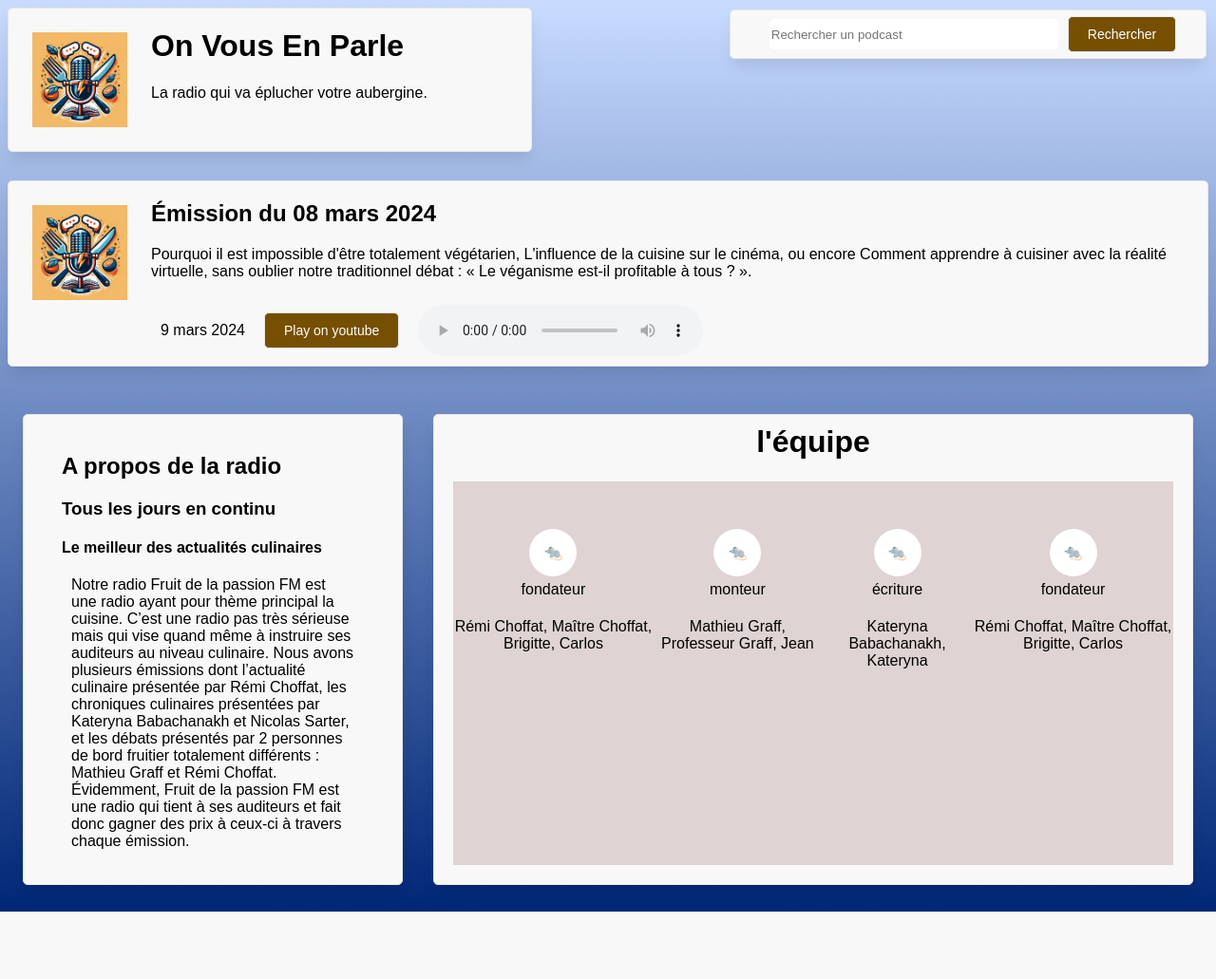
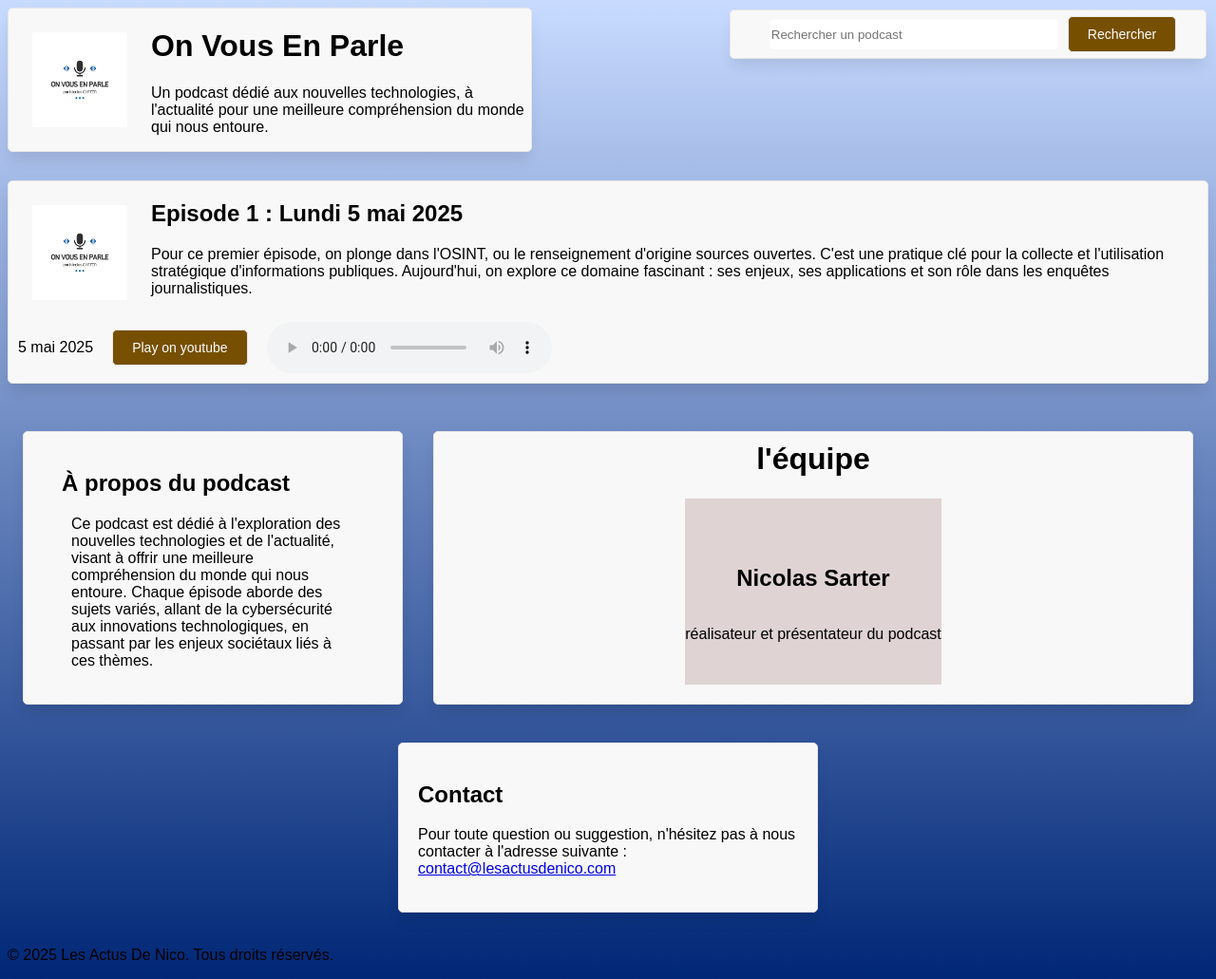
Before and after one commit to sarterni/podcast_lesactusdenico, a PHP site: page / in a window 1280 px wide. Shown: the whole page at 95% size. Before the commit the page ends 960 px from the top, so only its background shows below. Run offline with PHP 8.4, Linux system fonts and the light colour scheme.

Commit message:
fin du site

```diff
--- a/css/HomePage.css
+++ b/css/HomePage.css
@@ -208,3 +208,16 @@
     transition-duration: 0.4s;
     cursor: pointer;
 }
+
+div.contact {
+    width: 400px;
+    height: auto;
+    background-color: #f8f8f8;
+    border: 1px solid #e7e7e7;
+    border-radius: 5px;
+    box-shadow: rgba(0, 0, 0, 0.1) 0px 10px 15px -3px;
+    margin-top: 20px;
+    margin-bottom: 20px;
+    padding: 20px;
+
+}
--- a/index.php
+++ b/index.php
@@ -10,9 +10,10 @@
 
 <body>
     <div class="logo">
-        <img src="./img/FruitDeLaPassionFM.png" alt="">
+        <img src="./img/logo.png" alt="logo du site">
         <h1>On Vous En Parle</h1>
-        <P>La radio qui va éplucher votre aubergine.</P>
+        <P>Un podcast dédié aux nouvelles technologies, à l'actualité pour une meilleure compréhension du monde qui nous
+            entoure.</P>
     </div>
 
     <div class="search-bar">
@@ -23,19 +24,19 @@
 
     <div class="emissions">
 
-        <img src="./img/FruitDeLaPassionFM.png" alt="">
-        <h2>Émission du 08 mars 2024</h2>
-        <p>Pourquoi il est impossible d'être totalement végétarien, L'influence de la cuisine sur le cinéma, ou encore
-            Comment apprendre à cuisiner avec la réalité virtuelle, sans oublier notre traditionnel débat : « Le
-            véganisme est-il profitable à tous ? ».</p>
+        <img src="img/logo.png" alt="logo du site">
+        <h2> Episode 1 : Lundi 5 mai 2025</h2>
+        <p>Pour ce premier épisode, on plonge dans l'OSINT, ou le renseignement d'origine sources ouvertes. C'est une
+            pratique clé pour la collecte et l'utilisation stratégique d'informations publiques. Aujourd'hui, on explore
+            ce domaine fascinant : ses enjeux, ses applications et son rôle dans les enquêtes journalistiques.</p>
 
         <div class="infos">
-            <p class="date">9 mars 2024</p>
-            <a href="https://youtu.be/CN692uglgTU?si=56RNYw2Uok1clNI7" style="text-decoration:none;">
+            <p class="date"> 5 mai 2025</p>
+            <a href="" style="text-decoration:none;">
                 <button class="watch">Play on youtube</button>
             </a>
             <audio controls>
-                <source src="./Fruit de la passion FM.mp3" type="audio/mpeg">
+                <source src="" type="audio/mpeg">
                 Your browser does not support the audio element.
             </audio>
         </div>
@@ -47,87 +48,33 @@
 
     <div class="container">
         <div class="a-propos">
-            <h2>A propos de la radio</h2>
-            <h3>Tous les jours en continu</h3>
-            <h4>Le meilleur des actualités culinaires</h4>
-            <p>Notre radio Fruit de la passion FM est une radio ayant pour thème principal la cuisine. C’est une radio
-                pas
-                très sérieuse mais qui vise quand même à instruire ses auditeurs au niveau culinaire. Nous avons
-                plusieurs
-                émissions dont l’actualité culinaire présentée par Rémi Choffat, les chroniques culinaires présentées
-                par
-                Kateryna Babachanakh et Nicolas Sarter, et les débats présentés par 2 personnes de bord fruitier
-                totalement
-                différents : Mathieu Graff et Rémi Choffat. Évidemment, Fruit de la passion FM est une radio qui tient à
-                ses
-                auditeurs et fait donc gagner des prix à ceux-ci à travers chaque émission.
-
-            </p>
+            <h2>À propos du podcast</h2>
+            <p>Ce podcast est dédié à l'exploration des nouvelles technologies et de l'actualité, visant à offrir une
+                meilleure compréhension du monde qui nous entoure. Chaque épisode aborde des sujets variés, allant de la
+                cybersécurité aux innovations technologiques, en passant par les enjeux sociétaux liés à ces thèmes.</p>
         </div>
 
         <div class="equipe">
             <h1 id="h1-equipe">l'équipe</h1>
-            <div id="no-1" class="membre">
-                <a href="https://webetu.iutnc.univ-lorraine.fr/www/choffat2u/" style="text-decoration:none;">
-                    <button class="follow-me"><span>🐀</span></button>
-                </a>
-                <p class="post">fondateur</p>
-
-                <p id="text">
-                    Rémi Choffat, Maître Choffat, Brigitte, Carlos
-
-                </p>
+            <div class="membre">
+                <img src="" alt="">
+                <h2>Nicolas Sarter</h2>
+                <p> réalisateur et présentateur du podcast</p>
             </div>
-
-            <div id="no-2" class="membre">
-                <a href="" style="text-decoration:none;">
-                    <button class="follow-me"><span>🐀</span></button>
-                </a>
-                <p class="post">monteur</p>
-
-                <p id="text">
-                    Mathieu Graff, Professeur Graff, Jean
+        </div>
 
 
-                </p>
-
-            </div>
-
-            <div id="no-3" class="membre">
-                <a href="https://weather-app.nicodigitalsstudio.com/" style="text-decoration:none;">
-                    <button class="follow-me"><span>🐀</span></button>
-                </a>
-                <p class="post">écriture</p>
-
-                <p id="text">
-                    Kateryna Babachanakh, Kateryna
-
-                </p>
-
-            </div>
-            <div id="no-4" class="membre">
-                <a href="https://weather-app.nicodigitalsstudio.com/" style="text-decoration:none;">
-                    <button class="follow-me"><span>🐀</span></button>
-                </a>
-                <p class="post">fondateur</p>
-
-                <p id="text">
-                    Rémi Choffat, Maître Choffat, Brigitte, Carlos
-
-                </p>
-
-            </div>
-
+        <div class="contact">
+            <h2>Contact</h2>
+            <p>Pour toute question ou suggestion, n'hésitez pas à nous contacter à l'adresse suivante :
+                <a href="mailto:contact@lesactusdenico.com">contact@lesactusdenico.com</a>
+            </p>
         </div>
-
     </div>
 
-
-
-
-
-
-
+    <footer>
+        <p>&copy; 2025 Les Actus De Nico. Tous droits réservés.</p>
+    </footer>
 
 </body>
 
```
